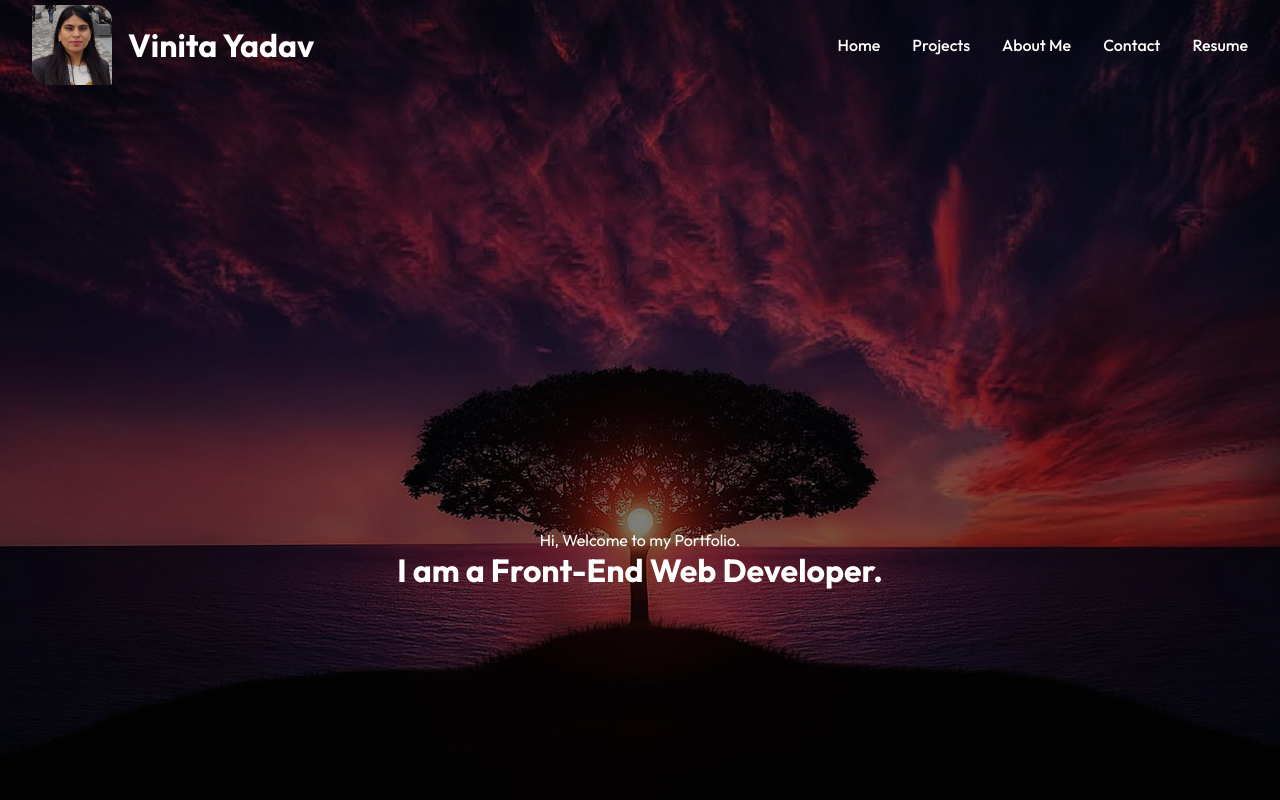
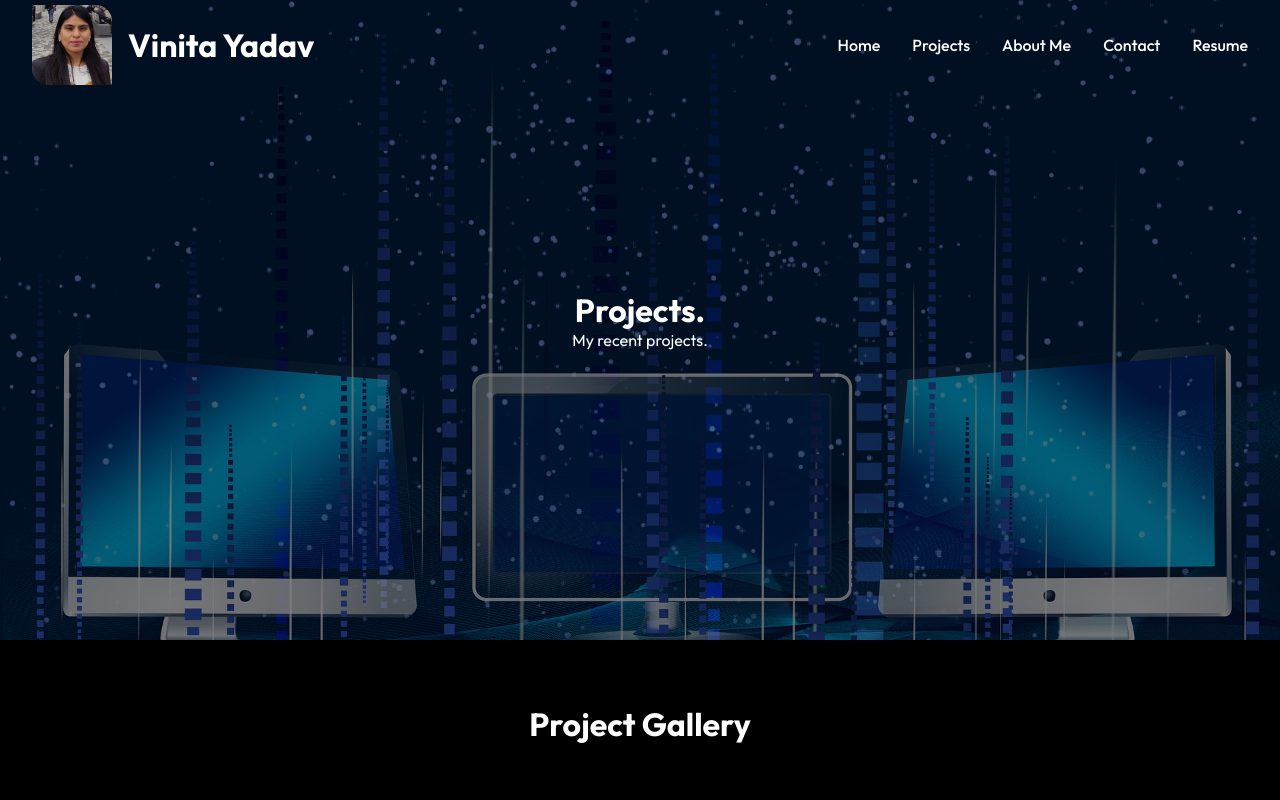
Before and after one commit to Vinita686/my-portfolio-React, a React (Create React App) app: page /projects in a window 1280 px wide. Shown: the top 800 px of the page. Built offline with nearby package versions, Linux system fonts and the light colour scheme.

Commit message:
chnge hashrouter to browserrouter

```diff
--- a/src/App.js
+++ b/src/App.js
@@ -4,13 +4,13 @@
 import Projects from './pages/Projects';
 import About from './pages/About';
 import Contact from './pages/Contact';
-import { HashRouter, Routes, Route } from "react-router-dom";
+import { BrowserRouter, Routes, Route } from "react-router-dom";
 
 function App() {
   return (
 
-   <HashRouter>
-    <div>
+   <BrowserRouter>
+
       <Routes>
         <Route path='/' element={<Home />} />
 
@@ -18,8 +18,7 @@
           <Route path="/contact" element={<Contact />} />
           <Route path="/about" element={<About />} />
          </Routes>
-      </div>
-    </HashRouter>
+    </BrowserRouter>
 
   );
 }
```
